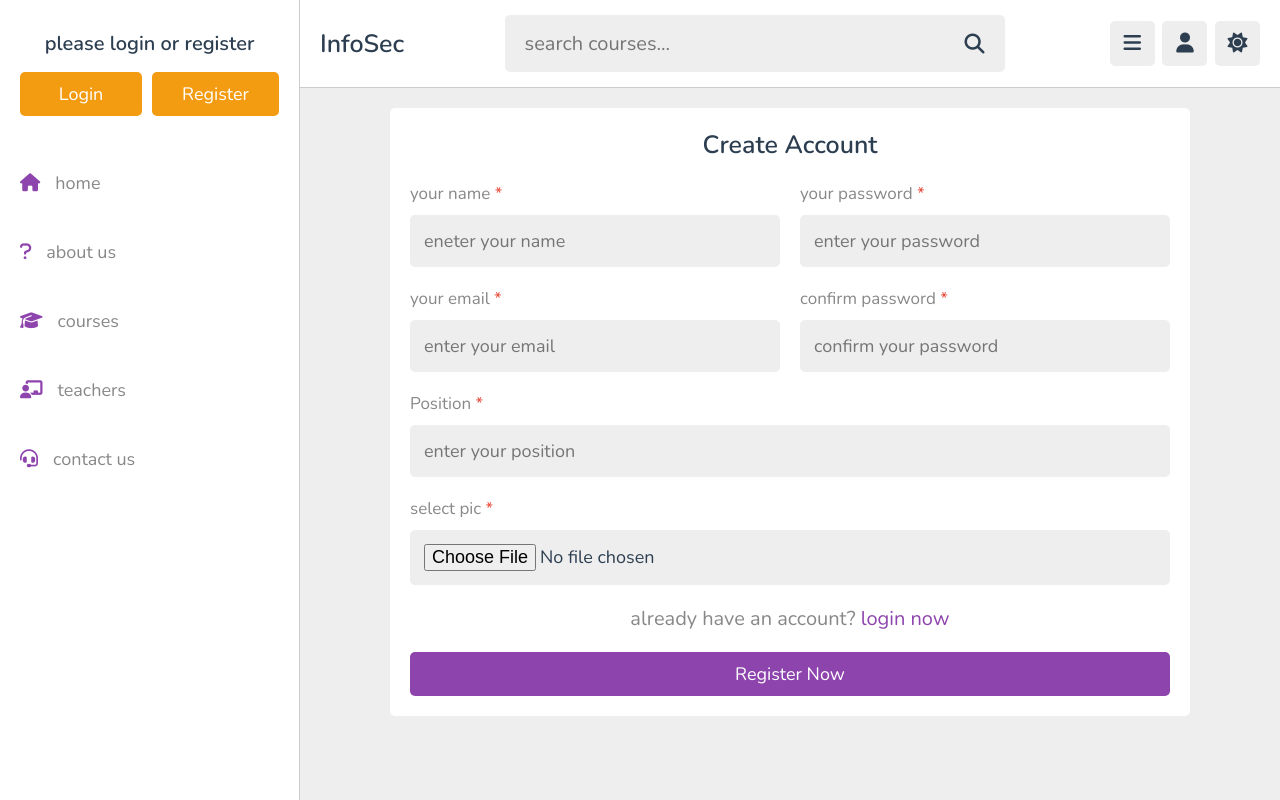
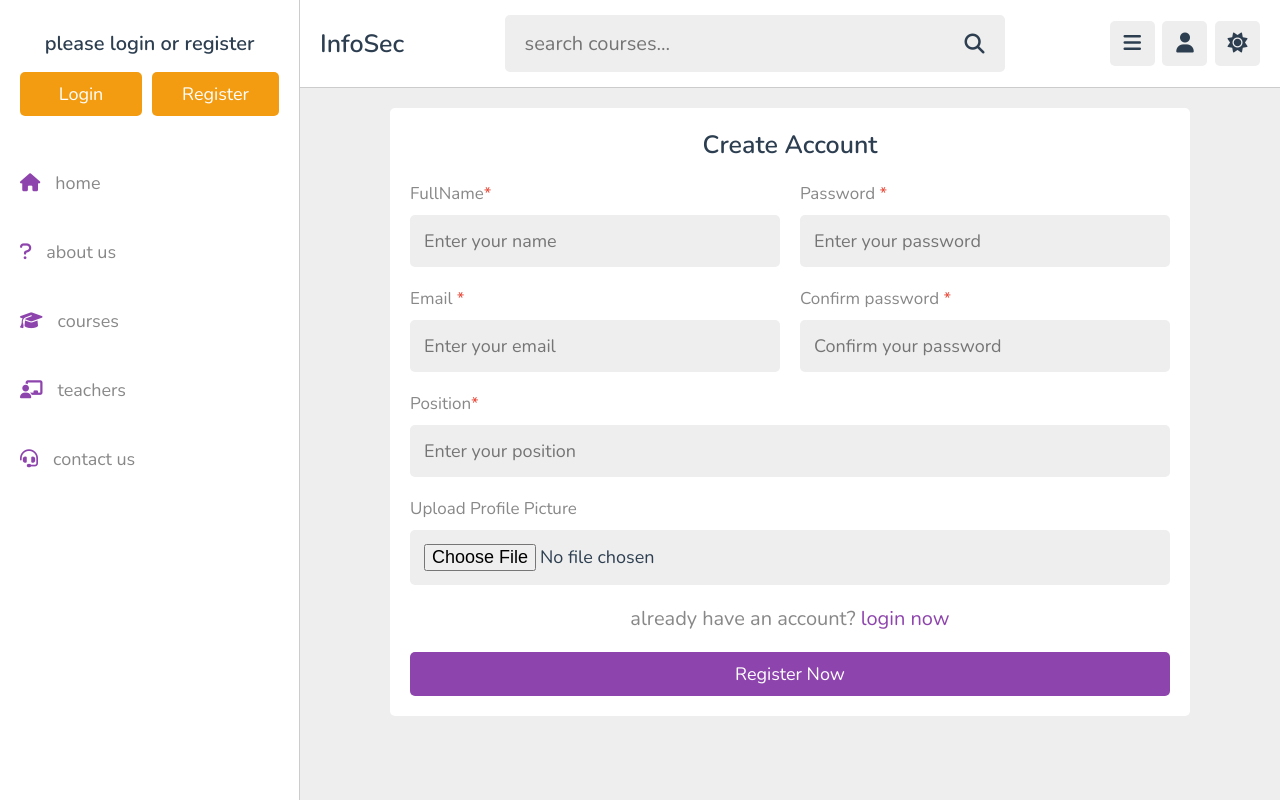
Before and after one commit to reachhwasup/infosec-platform, a PHP site: page /register.php in a window 1280 px wide. Run offline with PHP 8.4, Linux system fonts and the light colour scheme; data that the repository does not hold is empty.

Commit message:
add position column in table user and update position pf

```diff
--- a/components/user_header.php
+++ b/components/user_header.php
@@ -38,12 +38,12 @@ if(isset($message)){
          ?>
          <img src="uploaded_files/<?= $fetch_profile['image']; ?>" alt="">
          <h3><?= $fetch_profile['name']; ?></h3>
-         <span>student</span>
+         <span><?= $fetch_profile['position']; ?></span>
          <a href="profile.php" class="btn">view profile</a>
-         <div class="flex-btn">
+         <!-- <div class="flex-btn">
             <a href="login.php" class="option-btn">login</a>
             <a href="register.php" class="option-btn">register</a>
-         </div>
+         </div> -->
          <a href="components/user_logout.php" onclick="return confirm('logout from this website?');" class="delete-btn">logout</a>
          <?php
             }else{
@@ -81,7 +81,7 @@ if(isset($message)){
          ?>
          <img src="uploaded_files/<?= $fetch_profile['image']; ?>" alt="">
          <h3><?= $fetch_profile['name']; ?></h3>
-         <span>student</span>
+         <span><?= $fetch_profile['position']; ?></span>
          <a href="profile.php" class="btn">view profile</a>
          <?php
             }else{
--- a/register.php
+++ b/register.php
@@ -19,6 +19,8 @@ if(isset($_POST['submit'])){
    $pass = filter_var($pass, FILTER_SANITIZE_STRING);
    $cpass = sha1($_POST['cpass']);
    $cpass = filter_var($cpass, FILTER_SANITIZE_STRING);
+   $position = ($_POST['position']);
+   $position = filter_var($position, FILTER_SANITIZE_STRING);
 
    $image = $_FILES['image']['name'];
    $image = filter_var($image, FILTER_SANITIZE_STRING);
@@ -32,13 +34,13 @@ if(isset($_POST['submit'])){
    $select_user->execute([$email]);
 
    if($select_user->rowCount() > 0){
-      $message[] = 'email already taken!';
+      $message[] = 'Email already taken!';
    }else{
       if($pass != $cpass){
-         $message[] = 'confirm passowrd not matched!';
+         $message[] = 'Password did not match!';
       }else{
-         $insert_user = $conn->prepare("INSERT INTO `users`(id, name, email, password, image) VALUES(?,?,?,?,?)");
-         $insert_user->execute([$id, $name, $email, $cpass, $rename]);
+         $insert_user = $conn->prepare("INSERT INTO `users`(id, name, email, password, position, image) VALUES(?,?,?,?,?,?)");
+         $insert_user->execute([$id, $name, $email, $cpass, $position, $rename]);
          move_uploaded_file($image_tmp_name, $image_folder);
 
          $verify_user = $conn->prepare("SELECT * FROM `users` WHERE email = ? AND password = ? LIMIT 1");
@@ -81,24 +83,24 @@ if(isset($_POST['submit'])){
       <h3>create account</h3>
       <div class="flex">
          <div class="col">
-            <p>your name <span>*</span></p>
-            <input type="text" name="name" placeholder="eneter your name" maxlength="50" required class="box">
-            <p>your email <span>*</span></p>
-            <input type="email" name="email" placeholder="enter your email" maxlength="20" required class="box">
+            <p>FullName<span>*</span></p>
+            <input type="text" name="name" placeholder="Enter your name" maxlength="50" required class="box">
+            <p>Email <span>*</span></p>
+            <input type="email" name="email" placeholder="Enter your email" maxlength="20" required class="box">
          </div>
          <div class="col">
-            <p>your password <span>*</span></p>
-            <input type="password" name="pass" placeholder="enter your password" maxlength="20" required class="box">
-            <p>confirm password <span>*</span></p>
-            <input type="password" name="cpass" placeholder="confirm your password" maxlength="20" required class="box">
+            <p>Password <span>*</span></p>
+            <input type="password" name="pass" placeholder="Enter your password" maxlength="20" required class="box">
+            <p>Confirm password <span>*</span></p>
+            <input type="password" name="cpass" placeholder="Confirm your password" maxlength="20" required class="box">
          </div>
       </div>
       <div>
-      <p>Position <span>*</span></p>
-      <input type="password" name="pass" placeholder="enter your position" maxlength="20" required class="box">
+      <p>Position<span>*</span></p>
+      <input type="text" name="position" placeholder="Enter your position" maxlength="20" required class="box">
       </div>
-      <p>select pic <span>*</span></p>
-      <input type="file" name="image" accept="image/*" required class="box">
+      <p>Upload Profile Picture</p>
+      <input type="file" name="image" accept="image/*"  class="box">
       <p class="link">already have an account? <a href="login.php">login now</a></p>
       <input type="submit" name="submit" value="register now" class="btn">
    </form>
```
